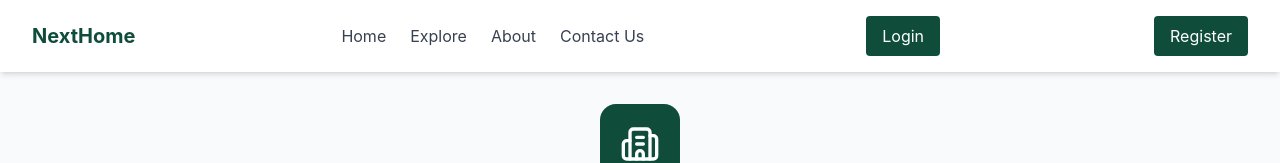
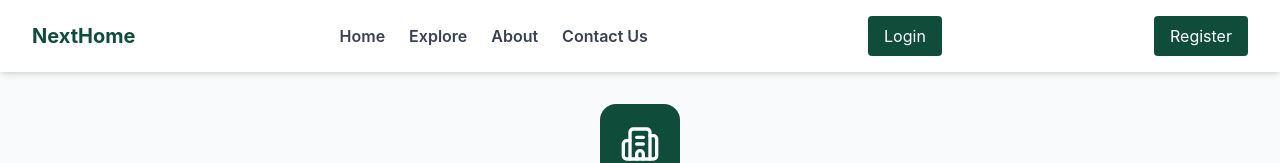
Before and after one commit to nyinyi265/NextHome-House-Rental-System, a React (Create React App) app in the folder house_rental_frontend/: page /about in a window 1280 px wide. Shown: the top 163 px of the page. Built offline with nearby package versions, Linux system fonts and the light colour scheme.

Commit message:
add landlord dashboard loading

```diff
--- a/house_rental_frontend/src/components/Navbar/Navbar.jsx
+++ b/house_rental_frontend/src/components/Navbar/Navbar.jsx
@@ -35,26 +35,26 @@ export default function Navbar() {
       </div>
       <ul className="flex gap-6 list-none m-0 p-0">
         <li>
-          <Link to="/" className="no-underline text-gray-700 text-base hover:text-primary">Home</Link>
+          <Link to="/" className="no-underline text-gray-700 text-base font-semibold hover:text-primary">Home</Link>
         </li>
         <li>
-          <Link to="/explore" className="no-underline text-gray-700 text-base hover:text-primary">Explore</Link>
+          <Link to="/explore" className="no-underline text-gray-700 text-base font-semibold hover:text-primary">Explore</Link>
         </li>
         {user && user.role === 'tenant' && (
           <li>
-            <Link to="/my-rentals" className="no-underline text-gray-700 text-base hover:text-primary">My Rentals</Link>
+            <Link to="/my-rentals" className="no-underline text-gray-700 text-base font-semibold hover:text-primary">My Rentals</Link>
           </li>
         )}
-        {user && user.role === 'landlord' && (
+        {/* {user && user.role === 'landlord' && (
           <li>
-            <Link to="/landlord" className="no-underline text-gray-700 text-base hover:text-primary">Dashboard</Link>
+            <Link to="/landlord" className="no-underline text-gray-700 text-base font-semibold hover:text-primary">Dashboard</Link>
           </li>
-        )}
+        )} */}
         <li>
-          <Link to="/about" className="no-underline text-gray-700 text-base hover:text-primary">About</Link>
+          <Link to="/about" className="no-underline text-gray-700 text-base font-semibold hover:text-primary">About</Link>
         </li>
         <li>
-          <Link to="/contact" className="no-underline text-gray-700 text-base hover:text-primary">Contact Us</Link>
+          <Link to="/contact" className="no-underline text-gray-700 text-base font-semibold hover:text-primary">Contact Us</Link>
         </li>
         {user && user.role === 'landlord' && (
           <li>
--- a/house_rental_frontend/src/components/PropertyCard.jsx
+++ b/house_rental_frontend/src/components/PropertyCard.jsx
@@ -40,7 +40,7 @@ export default function PropertyCard({ id, title, location, city, township, stre
   };
 
   return (
-    <div onClick={handleCardClick} className="group cursor-pointer bg-white rounded-2xl border-2 border-transparent border-primary transition-all duration-300 hover:shadow-xl hover:shadow-primary/10 hover:scale-[1.02]">
+    <div onClick={handleCardClick} className="group cursor-pointer bg-white rounded-2xl border-2 border-primary transition-all duration-300 hover:shadow-xl hover:shadow-primary/10 hover:scale-[1.02]">
       {/* Image Container */}
       <div className={`relative rounded-2xl overflow-hidden aspect-[4/3] mb-2 transition-transform duration-300 ${isNavigating ? 'opacity-50' : ''}`}>
         {/* Loading Overlay - Full card loading like My Rentals */}
--- a/house_rental_frontend/src/pages/LandlordDashboard.jsx
+++ b/house_rental_frontend/src/pages/LandlordDashboard.jsx
@@ -405,7 +405,8 @@ export default function LandlordDashboard() {
     totalRevenue: 0,
     pendingApplications: 0
   });
-  const [dashboardLoading, setDashboardLoading] = useState(false);
+  const [dashboardLoading, setDashboardLoading] = useState(true);
+  const [dashboardError, setDashboardError] = useState('');
   const [recentApplications, setRecentApplications] = useState([]);
   const { user, token, logout } = useContext(AuthContext);
   const navigate = useNavigate();
@@ -495,6 +496,7 @@ export default function LandlordDashboard() {
         });
       } catch (err) {
         console.error('Failed to fetch dashboard data', err);
+        setDashboardError(err.message || 'Failed to load dashboard data. Please try again.');
       } finally {
         setDashboardLoading(false);
       }
@@ -663,6 +665,30 @@ export default function LandlordDashboard() {
         <main className="flex-1 p-6 overflow-y-auto">
           {activeTab === 'overview' && (
             <div className="space-y-6">
+              {/* Error Message */}
+              {dashboardError && (
+                <div className="mb-6 p-4 bg-red-50 border border-red-200 rounded-lg text-red-700">
+                  {dashboardError}
+                </div>
+              )}
+
+              {/* Skeleton Loading for Stats Cards */}
+              {dashboardLoading ? (
+                <div className="grid grid-cols-1 md:grid-cols-2 lg:grid-cols-4 gap-6">
+                  {[1, 2, 3, 4].map((i) => (
+                    <div key={i} className="bg-white rounded-xl p-6 shadow-sm border animate-pulse">
+                      <div className="flex items-center justify-between">
+                        <div>
+                          <div className="h-4 bg-gray-200 rounded w-24 mb-2"></div>
+                          <div className="h-8 bg-gray-200 rounded w-16"></div>
+                        </div>
+                        <div className="w-12 h-12 bg-gray-200 rounded-lg"></div>
+                      </div>
+                    </div>
+                  ))}
+                </div>
+              ) : (
+                <>
                   {/* Stats Cards */}
                   <div className="grid grid-cols-1 md:grid-cols-2 lg:grid-cols-4 gap-6">
                     {stats.map((stat, index) => (
@@ -758,6 +784,8 @@ export default function LandlordDashboard() {
                       </div>
                     )}
                   </div>
+                </>
+              )}
             </div>
           )}
 
```
Lines whose indentation alone changed are shown as unchanged.
